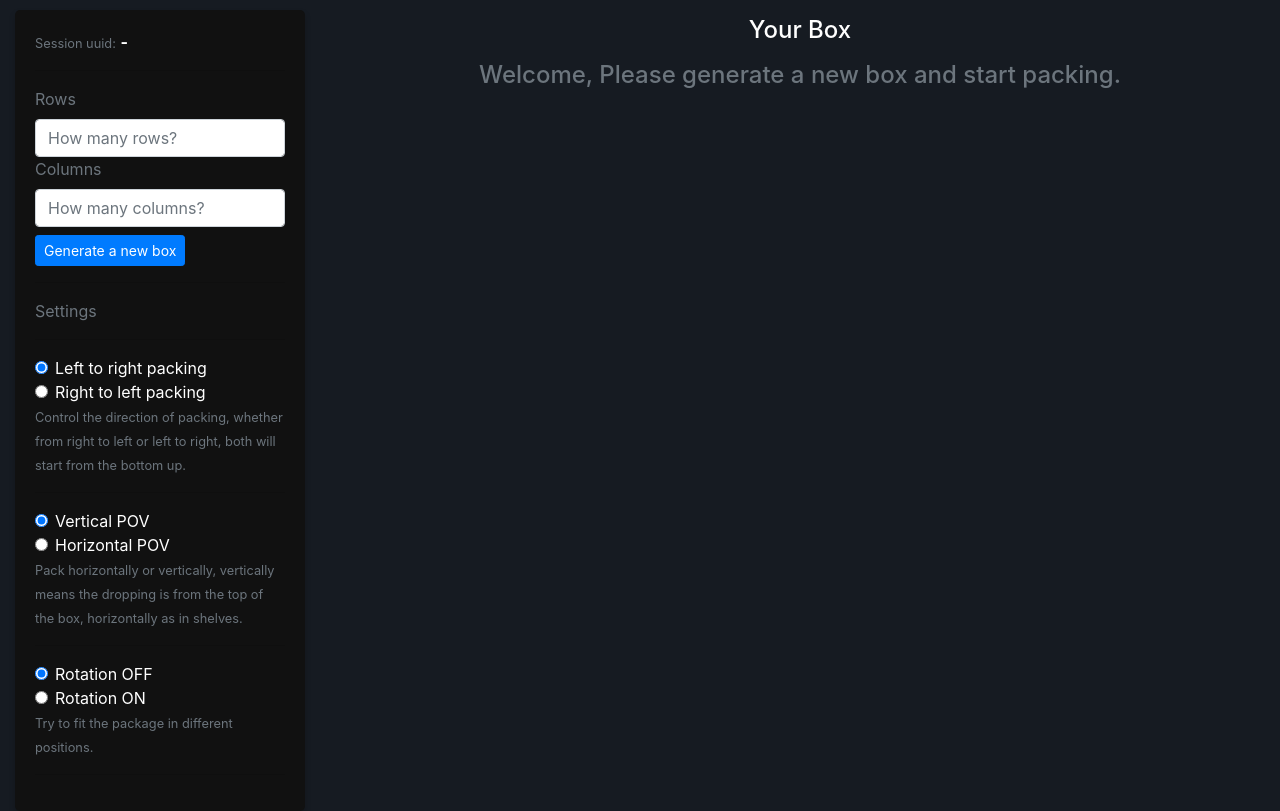
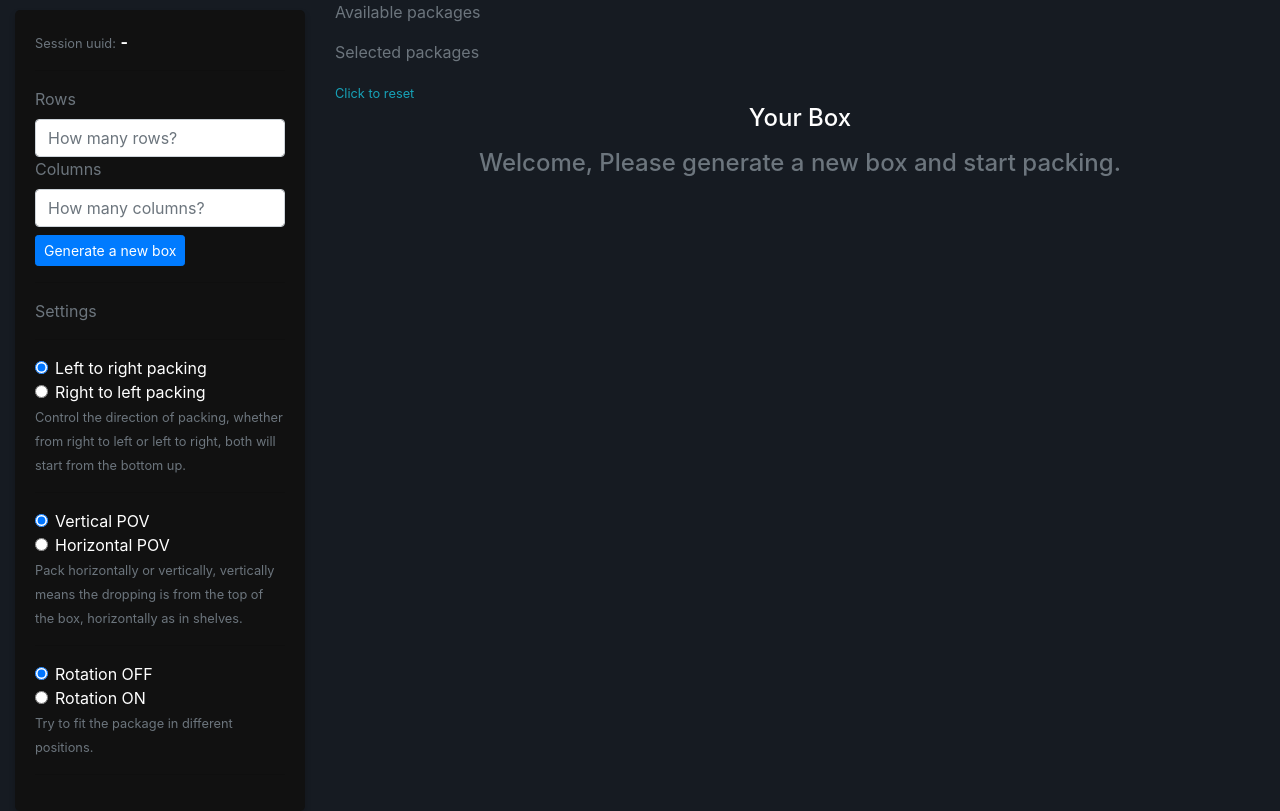
Before and after one commit to waseem-hamoolaila/alpha-augmented, a Django app: page /render-box/ in a window 1280 px wide. Run offline with Django 4.2, Linux system fonts and the light colour scheme; some libraries are stand-ins or nearby versions.

Commit message:
add the ability to insert bulk of packages at once in the UI

```diff
--- a/main/forms.py
+++ b/main/forms.py
@@ -1,5 +1,6 @@
 from typing import Any, Dict
 from django import forms
+import ast
 
 from .models import Session
 from processor.helpers import get_package_from_list
@@ -36,29 +37,36 @@
 
 class PlacePackageForm(forms.Form):
     uuid = forms.UUIDField()
-    package_id = forms.IntegerField()
+    # package_id = forms.IntegerField()
+    packages_ids = forms.CharField()
     rotation = forms.BooleanField(required=False)
     rtl = forms.BooleanField(required=False)
     horizontal = forms.BooleanField(required=False)
 
     session = None
+    packages = None
 
     def clean(self):
         cleaned_data = self.cleaned_data
 
         uuid = cleaned_data.get("uuid")
-        package_id = cleaned_data.get("package_id")
+        packages_ids = cleaned_data.get("packages_ids")
 
         if not uuid:
             raise forms.ValidationError("UUID is required, Please create a box and try again.")
+
+        if not cleaned_data.get("packages_ids"):
+            raise forms.ValidationError("You have to select packages")
 
         try:
             self.session = Session.objects.get(uuid=uuid)
         except:
             raise forms.ValidationError("UUID is not valid.")
 
-        if not get_package_from_list(identifier=package_id):
-            raise forms.ValidationError("Package id is not valid.")
+        try:
+            self.packages = ast.literal_eval(packages_ids)
+        except (ValueError, SyntaxError):
+            forms.ValidationError("The list passed is not valid, please refresh and try again.")
 
     def place(self):
         rotation = self.cleaned_data.get("rotation")
@@ -66,7 +74,7 @@
         horizontal = self.cleaned_data.get("horizontal")
 
         result, new_matrix = self.session.place_package(
-            self.cleaned_data.get("package_id"),
+            self.packages,
             rotation=rotation,
             rtl=rtl,
             horizontal=horizontal,
--- a/processor/fitting_utils.py
+++ b/processor/fitting_utils.py
@@ -190,7 +190,7 @@
 
     def place(self, package):
         """
-        Place the package inside the box.
+        Place a package inside the box.
 
         Args:
             - package (Package): the Package that I want to fit in to the box
@@ -223,7 +223,7 @@
 
     def bulk_insertion(self, list_of_packages):
         """
-        Insert bulk of Packages at once to the box
+        Insert list of packages at once to the box
 
         Args:
             - list_of_Packages (Package): list of Packages that will be inserted (ordered)
--- a/templates/main/main_board.html
+++ b/templates/main/main_board.html
@@ -103,7 +103,18 @@
         </div>
         <div class="col-md-9">
             <div class="row">
-                <div class="col-md-12">{% render_packages packages %}</div>
+                <div class="col-md-12">
+                    <p class="text-secondary">Available packages</p>
+                    {% render_packages packages %}
+                </div>
+                <div class="col-md-12">
+                    <p class="text-secondary">Selected packages</p>
+                    <small class="text-info" id="reset-link-id" style="cursor: pointer;">Click to reset</small>
+                    <div class="row" id="selected-packages-container"></div>
+                </div>
+                <button class="btn btn-info btn-sm mt-2 mb-2"
+                        style="display: none"
+                        id="submit-selected-btn">Fit package(s)</button>
                 <div class="">
                     <p id="processing-indicator-id"
                        class="text-primary"
@@ -212,7 +223,13 @@
 
         $(".package-card").on("click", function() {
 
+            move_package_to_selected($(this))
+            $("#submit-selected-btn").css("display", "block")
+
+            /*
+
             $("#processing-indicator-id").css("display", "block")
+
 
             const rtlValue = $("input[name='rtl']:checked").val();
             const horizontalPovValue = $("input[name='horizontal-pov']:checked").val();
@@ -243,7 +260,7 @@
                     renderValidations(error.responseJSON)
                     $("#processing-indicator-id").css("display", "none")
                 },
-            });
+            }); */
 
         })
 
@@ -256,6 +273,60 @@
                 $fitting_errors_el.text("This package cannot fit into the box.")
             }
         }
+
+        let packages_ids = []
+
+        function move_package_to_selected(package_item) {
+            let $selected_container = $("#selected-packages-container")
+            let clone_element = package_item.clone()
+            $selected_container.append(clone_element)
+            packages_ids.push(package_item.data("id"))
+        }
+
+        function reset_selected_container() {
+            $("#selected-packages-container").empty()
+            packages_ids = []
+            $("#submit-selected-btn").css("display", "none")
+        }
+
+        $("#reset-link-id").on("click", function() {
+            reset_selected_container()
+        })
+
+        $("#submit-selected-btn").on("click", function() {
+
+            $("#processing-indicator-id").css("display", "block")
+
+
+            const rtlValue = $("input[name='rtl']:checked").val();
+            const horizontalPovValue = $("input[name='horizontal-pov']:checked").val();
+            const rotationValue = $("input[name='rotation']:checked").val();
+            let payload = {
+                csrfmiddlewaretoken: "{{ csrf_token }}",
+                uuid: uuid,
+                rtl: rtlValue,
+                packages_ids: JSON.stringify(packages_ids),
+                horizontal: horizontalPovValue,
+                rotation: rotationValue,
+            }
+
+            $.ajax({
+                url: "{% url 'main:place-package' %}",
+                method: "post",
+                dataType: "json",
+                data: payload,
+                success: (data) => {
+                    render_box(data)
+                    fitting_errors(data)
+                    $("#processing-indicator-id").css("display", "none")
+                },
+                error: (error) => {
+                    renderValidations(error.responseJSON)
+                    $("#processing-indicator-id").css("display", "none")
+                },
+            });
+
+        })
     })
 
     </script>
```
Also changed, not shown: main/models.py (+18 -4 lines).
